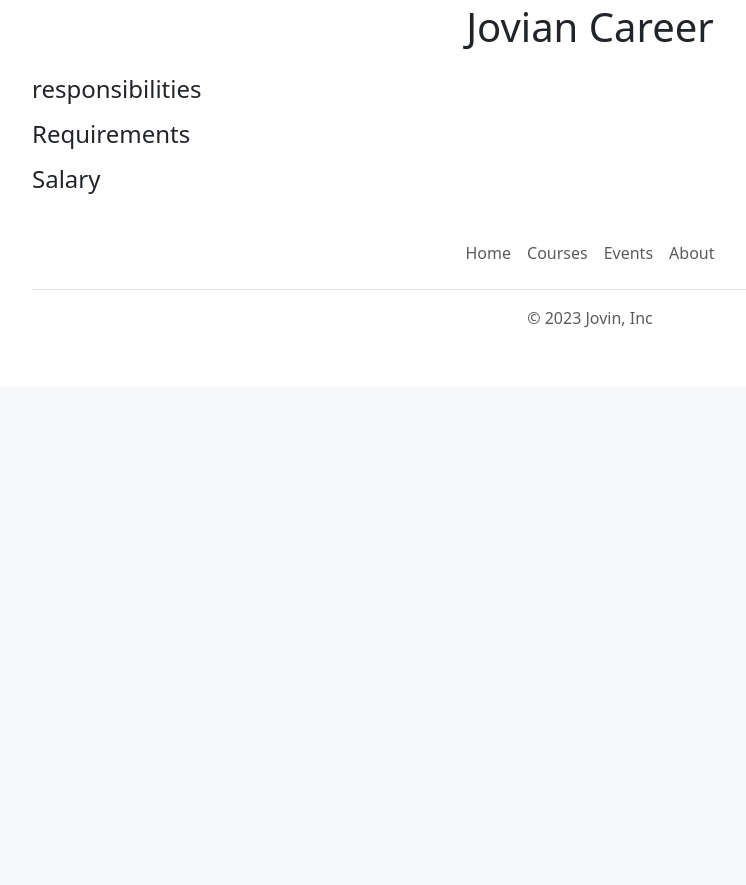
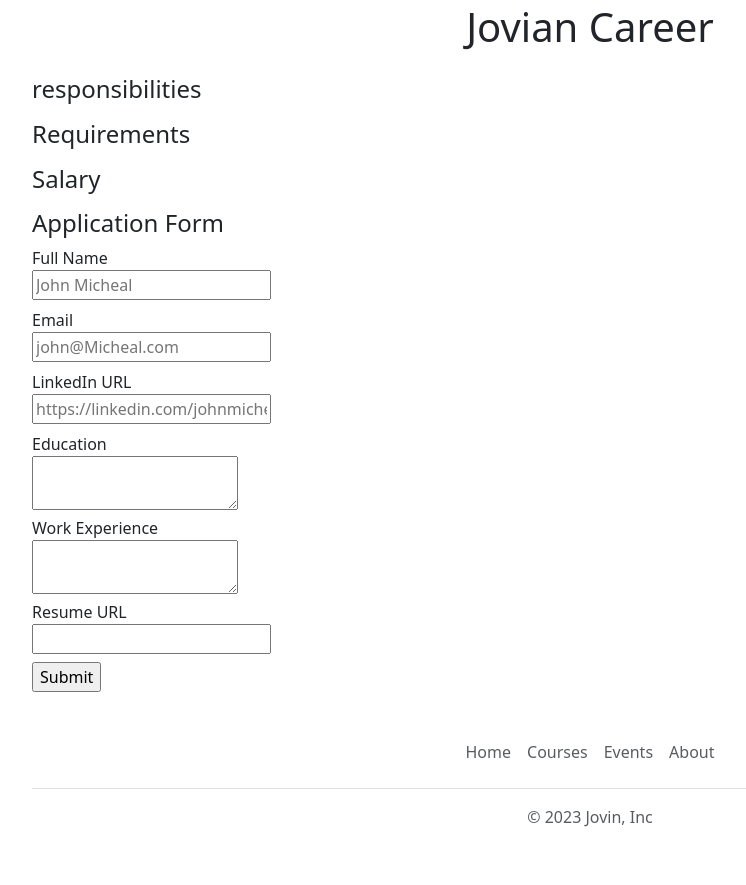
Before and after one commit to PandiyanDev/Flask-webpage-v2, a Flask app: template templates/jobpage.html in a window 1280 px wide. Shown: the part 437-1322 px from the top of the page, without its empty margins (50-796 px from the left). Before the commit the page ends 765 px from the top, so only its background shows below. Run offline with Flask 3, Linux system fonts and the light colour scheme; the template is opened without the code that fills it, so the values that code supplies are empty.

Commit message:
added dynamic application submitted page

```diff
--- a/app.py
+++ b/app.py
@@ -1,5 +1,5 @@
-from flask import Flask, render_template, jsonify
-from database import load_jobs_from_db, load_job_from_db
+from flask import Flask, render_template, jsonify, request
+from database import load_jobs_from_db, load_job_from_db, add_application_to_db
 
 app = Flask(__name__)
 
@@ -24,5 +24,15 @@
   return render_template('jobpage.html', job=job)
 
 
+@app.route('/job/<id>/apply', methods=['post'])
+def apply_to_job(id):
+  data = request.form
+  job = load_job_from_db(id)
+  add_application_to_db(id, data)
+  return render_template('application_submitted.html',
+                         application=data,
+                         job=job)
+
+
 if __name__ == '__main__':
   app.run(host='0.0.0.0', debug=True)
--- /dev/null
+++ b/templates/application-form.html
@@ -0,0 +1,29 @@
+<h4>Application Form</h4>
+<form action="/job/{{job['id']}}/apply" method="post">
+  <div class='mb-2'>
+    <label>Full Name</label><br>
+    <input type="text" name='full_name' placeholder="John Micheal">
+   </div>
+  <div class='mb-2'>
+    <label>Email</label><br>
+    <input type="text" name='email' placeholder="john@Micheal.com">
+  </div>
+  <div class='mb-2'>
+    <label for="">LinkedIn URL</label><br>
+    <input type="text" name="linkedin_link" placeholder='https://linkedin.com/johnmicheal/'>
+  </div>
+
+  <div>
+    <label for="">Education</label><br>
+    <textarea name="education"></textarea>
+  </div>
+  <div>
+    <label>Work Experience</label><br>
+    <textarea name="work_experience"></textarea>
+  </div>
+  <div class="mb-2">
+    <label for="">Resume URL</label><br>
+    <input type="text" name=resume_link>
+  </div>
+  <input type="submit">
+</form>
--- a/templates/jobpage.html
+++ b/templates/jobpage.html
@@ -27,6 +27,7 @@
     </ul>
     <h4>Salary</h4>
     <p>{{job.currency}}{{job.salary}}</p>
+    {% include 'application-form.html' %}
   </div>
   {% include 'footer.html' %}
 </body>
```
Also changed, not shown: database.py (+12 -0 lines), templates/application_submitted.html (added, +33 -0 lines).
